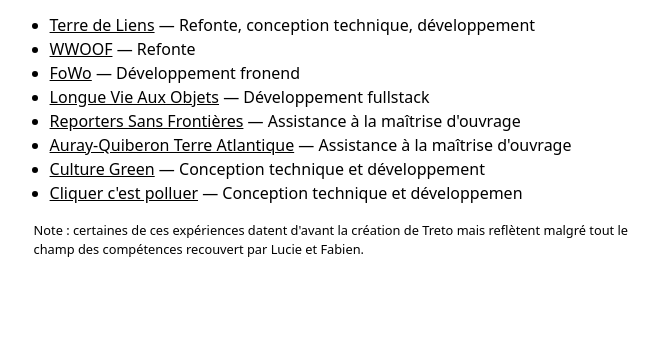
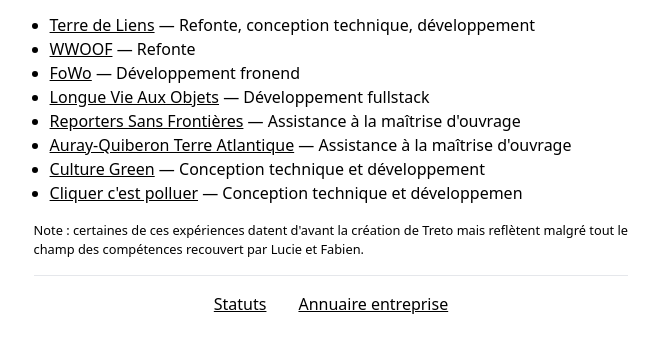
Before and after one commit to treto-dev/treto.dev, a plain HTML site: page templates/index.html in a window 1280 px wide. Shown: the part 627-978 px from the top of the page, without its empty margins (309-968 px from the left). Before the commit the page ends 934 px from the top, so only its background shows below. Drawn offline with nearby package versions, Linux system fonts and the light colour scheme.

Commit message:
Add footer

```diff
--- a/templates/index.html
+++ b/templates/index.html
@@ -69,7 +69,12 @@
                 <li><a class="underline" href="https://terredeliens.org" rel="noreferrer" target="_blank">Culture Green</a> — Conception technique et développement</li>
                 <li><a class="underline" href="https://cliquercestpolluer.fr" rel="noreferrer" target="_blank">Cliquer c'est polluer</a> — Conception technique et développemen</li>
             </ul>
-            <small>Note : certaines de ces expériences datent d'avant la création de Treto mais reflètent malgré tout le champ des compétences recouvert par Lucie et Fabien.<small>
+            <small>Note : certaines de ces expériences datent d'avant la création de Treto mais reflètent malgré tout le champ des compétences recouvert par Lucie et Fabien.</small>
+            <hr>
         </main>
+        <footer class="pt-4 flex gap-8">
+            <a class="underline" href="https://github.com/treto-dev/asso/blob/main/STATUTS.md" rel="noreferrer" target="_blank">Statuts</a>
+            <a class="underline" href="https://annuaire-entreprises.data.gouv.fr/entreprise/treto-935123810" target="_blank" rel="noreferrer">Annuaire entreprise</a>
+        </footer>
     </body>
 </html>
```
